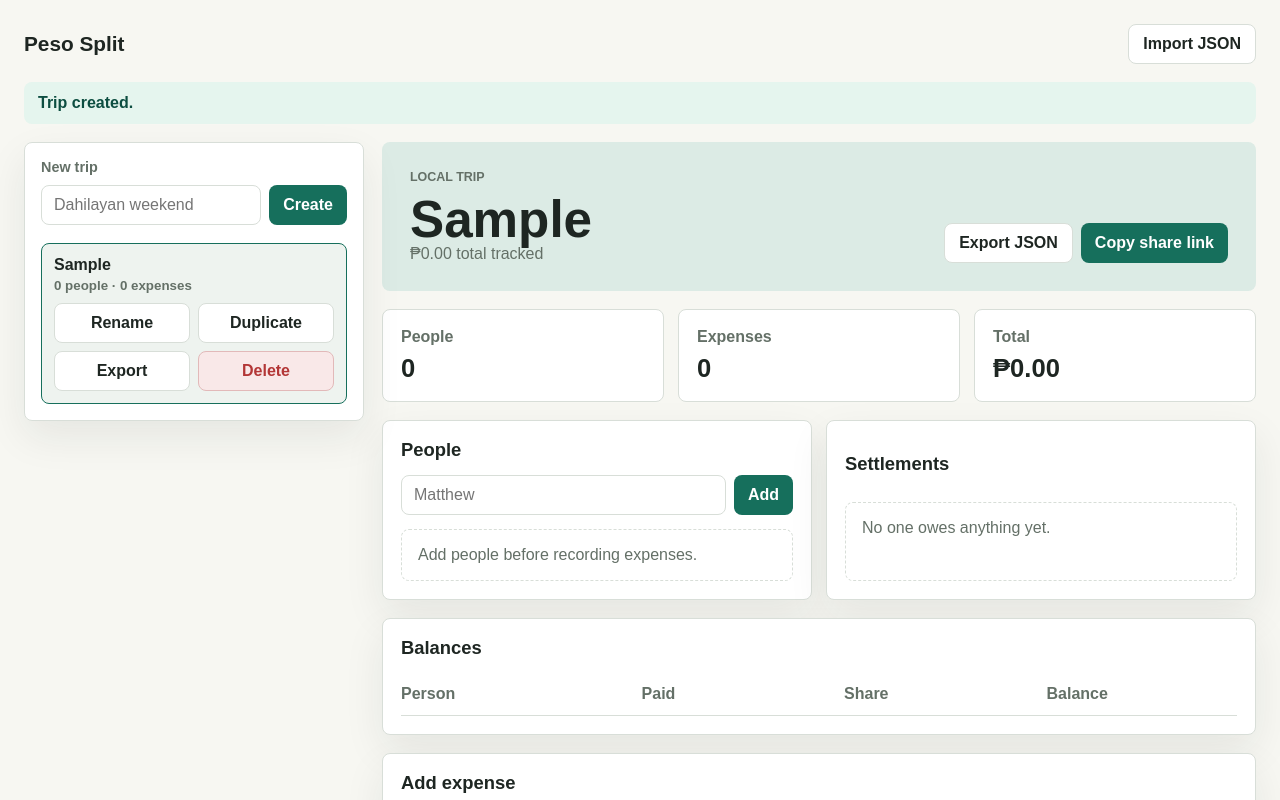
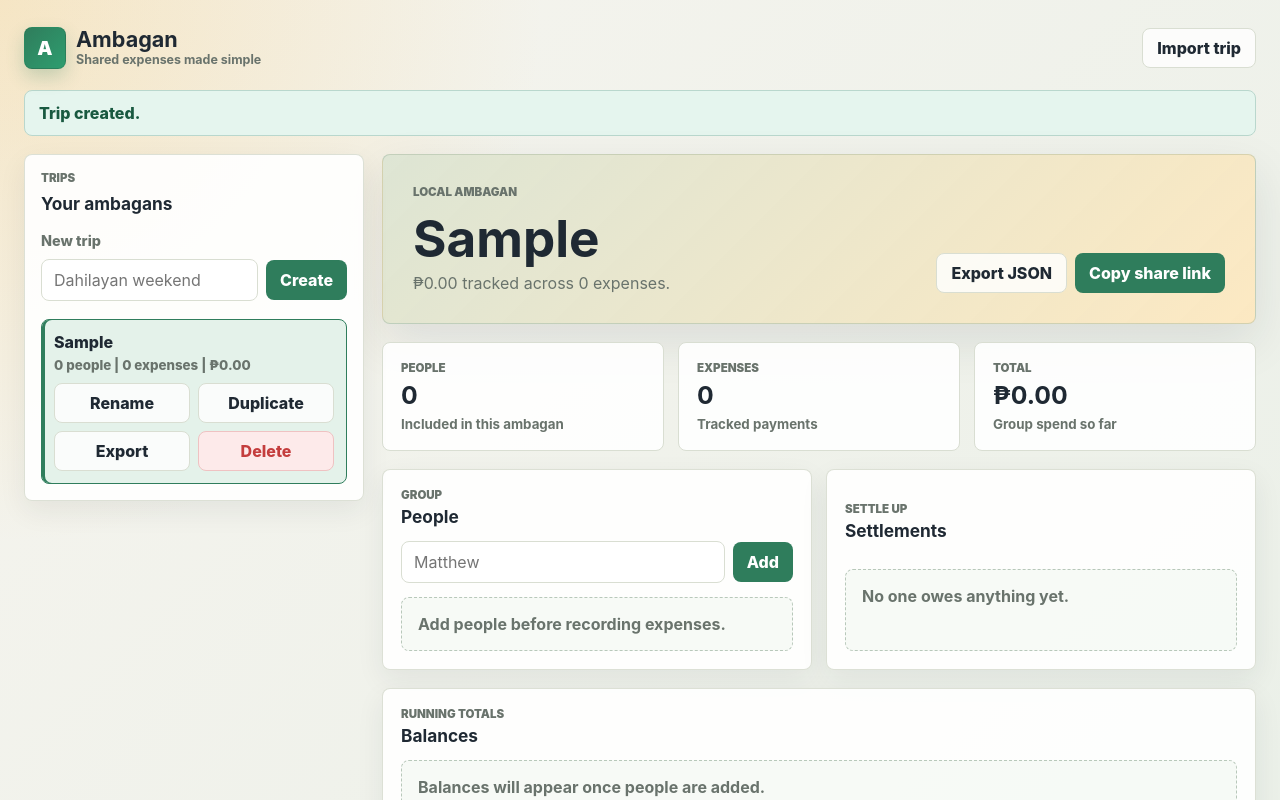
Before and after one commit to matthewdizon/ambagan, a Next.js app: page / in a window 1280 px wide. Both pictures are taken after typing "Sample" into the empty fields and a click on the button "Create". Shown: the top 800 px of the page. Built offline with nearby package versions, Linux system fonts and the light colour scheme.

Commit message:
feat: initial ui changes for ambagan branding

```diff
--- a/app/globals.css
+++ b/app/globals.css
@@ -1,27 +1,41 @@
 :root {
-  --background: #f7f7f2;
+  --background: #f6f4ee;
+  --background-deep: #e8efe7;
   --surface: #ffffff;
-  --surface-muted: #eef3ef;
-  --border: #d8ded8;
-  --text: #1e2622;
-  --muted: #647067;
-  --primary: #166f5c;
-  --primary-dark: #0d4e41;
-  --danger: #b33636;
-  --danger-soft: #f9e8e8;
+  --surface-muted: #f3f7f2;
+  --surface-warm: #fff9eb;
+  --border: #d9ded2;
+  --border-strong: #b8c8ba;
+  --text: #1f2933;
+  --muted: #69736c;
+  --primary: #2f7d5c;
+  --primary-dark: #195940;
+  --primary-soft: #e4f2ea;
+  --accent: #f4b740;
+  --accent-soft: #fff1c8;
+  --danger: #c43d3d;
+  --danger-soft: #fdeaea;
+  --success: #2e9d6f;
   --success-soft: #e5f5ee;
-  --shadow: 0 16px 40px rgba(30, 38, 34, 0.08);
+  --shadow: 0 18px 48px rgba(31, 41, 51, 0.1);
+  --shadow-soft: 0 10px 28px rgba(31, 41, 51, 0.07);
 }
 
 * {
   box-sizing: border-box;
 }
 
+html {
+  background: var(--background);
+}
+
 body {
   margin: 0;
-  background: var(--background);
+  background:
+    radial-gradient(circle at top left, rgba(244, 183, 64, 0.24), transparent 34rem),
+    linear-gradient(135deg, var(--background), var(--background-deep));
   color: var(--text);
-  font-family: Arial, Helvetica, sans-serif;
+  font-family: Inter, ui-sans-serif, system-ui, -apple-system, BlinkMacSystemFont, "Segoe UI", sans-serif;
 }
 
 button,
@@ -38,7 +52,20 @@ button {
   color: #fff;
   cursor: pointer;
   padding: 0 14px;
-  font-weight: 700;
+  font-weight: 800;
+  transition: background-color 140ms ease, border-color 140ms ease, color 140ms ease, transform 140ms ease;
+}
+
+button:hover:not(:disabled) {
+  background: var(--primary-dark);
+  transform: translateY(-1px);
+}
+
+button:focus-visible,
+input:focus-visible,
+select:focus-visible {
+  outline: 3px solid rgba(244, 183, 64, 0.45);
+  outline-offset: 2px;
 }
 
 button:disabled {
@@ -48,7 +75,7 @@ button:disabled {
 
 input,
 select {
-  min-height: 40px;
+  min-height: 42px;
   width: 100%;
   border: 1px solid var(--border);
   border-radius: 8px;
@@ -57,12 +84,17 @@ select {
   padding: 0 12px;
 }
 
+input:hover,
+select:hover {
+  border-color: var(--border-strong);
+}
+
 label {
   display: grid;
   gap: 7px;
   color: var(--muted);
   font-size: 0.9rem;
-  font-weight: 700;
+  font-weight: 800;
 }
 
 h1,
@@ -73,17 +105,24 @@ p {
 }
 
 h1 {
-  font-size: clamp(2rem, 4vw, 3.75rem);
-  line-height: 1;
+  max-width: 860px;
+  font-size: clamp(2.25rem, 4vw, 4rem);
+  line-height: 0.98;
   letter-spacing: 0;
 }
 
 h2 {
-  font-size: 1.15rem;
+  font-size: 1.08rem;
+  letter-spacing: 0;
 }
 
 h3 {
   font-size: 1rem;
+  letter-spacing: 0;
+}
+
+small {
+  color: var(--muted);
 }
 
 .app-shell {
@@ -96,15 +135,56 @@ h3 {
   align-items: center;
   justify-content: space-between;
   gap: 16px;
-  max-width: 1400px;
+  max-width: 1440px;
   margin: 0 auto 18px;
 }
 
 .brand-button {
+  display: flex;
+  align-items: center;
+  gap: 10px;
+  min-height: 48px;
   background: transparent;
   color: var(--text);
   padding: 0;
-  font-size: 1.3rem;
+  text-align: left;
+}
+
+.brand-button:hover:not(:disabled) {
+  background: transparent;
+  color: var(--primary-dark);
+}
+
+.brand-button span:last-child {
+  display: grid;
+  gap: 2px;
+}
+
+.brand-button strong {
+  font-size: 1.35rem;
+  line-height: 1;
+}
+
+.brand-button small {
+  font-size: 0.78rem;
+  font-weight: 700;
+}
+
+.brand-mark {
+  display: inline-grid;
+  width: 42px;
+  height: 42px;
+  flex: 0 0 42px;
+  place-items: center;
+  border: 1px solid rgba(25, 89, 64, 0.18);
+  border-radius: 8px;
+  background:
+    linear-gradient(135deg, var(--primary), var(--success)),
+    var(--primary);
+  box-shadow: 0 8px 18px rgba(47, 125, 92, 0.24);
+  color: #fff;
+  font-size: 1.2rem;
+  font-weight: 900;
 }
 
 .topbar-actions,
@@ -126,30 +206,45 @@ h3 {
 
 .ghost-button {
   border: 1px solid var(--border);
-  background: #fff;
+  background: rgba(255, 255, 255, 0.82);
   color: var(--text);
 }
 
+.ghost-button:hover:not(:disabled) {
+  border-color: var(--primary);
+  background: var(--primary-soft);
+  color: var(--primary-dark);
+}
+
 .danger-button {
-  border: 1px solid #e2b9b9;
+  border: 1px solid #efc2c2;
   background: var(--danger-soft);
   color: var(--danger);
 }
 
+.danger-button:hover:not(:disabled) {
+  border-color: var(--danger);
+  background: #f9d9d9;
+  color: #952626;
+}
+
 .notice {
-  max-width: 1400px;
+  max-width: 1440px;
   margin: 0 auto 18px;
+  border: 1px solid transparent;
   border-radius: 8px;
   padding: 12px 14px;
-  font-weight: 700;
+  font-weight: 800;
 }
 
 .notice.success {
+  border-color: #b9d7cd;
   background: var(--success-soft);
   color: var(--primary-dark);
 }
 
 .notice.error {
+  border-color: #efc2c2;
   background: var(--danger-soft);
   color: var(--danger);
 }
@@ -158,7 +253,7 @@ h3 {
   display: grid;
   grid-template-columns: minmax(280px, 340px) minmax(0, 1fr);
   gap: 18px;
-  max-width: 1400px;
+  max-width: 1440px;
   margin: 0 auto;
   align-items: start;
 }
@@ -166,10 +261,10 @@ h3 {
 .sidebar,
 .panel,
 .loading-panel {
-  border: 1px solid var(--border);
+  border: 1px solid rgba(217, 222, 210, 0.92);
   border-radius: 8px;
-  background: var(--surface);
-  box-shadow: var(--shadow);
+  background: rgba(255, 255, 255, 0.9);
+  box-shadow: var(--shadow-soft);
 }
 
 .sidebar {
@@ -184,6 +279,11 @@ h3 {
 .sidebar .inline-form {
   display: grid;
   grid-template-columns: minmax(0, 1fr) auto;
+}
+
+.sidebar-heading {
+  display: grid;
+  gap: 4px;
 }
 
 .stack {
@@ -206,6 +306,7 @@ h3 {
   overflow: hidden;
   border: 1px solid var(--border);
   border-radius: 8px;
+  background: #fff;
   padding: 12px;
 }
 
@@ -215,19 +316,32 @@ h3 {
 
 .trip-item.active {
   border-color: var(--primary);
-  background: var(--surface-muted);
+  background: var(--primary-soft);
+  box-shadow: inset 3px 0 0 var(--primary);
 }
 
 .trip-select {
   display: grid;
   height: auto;
   min-height: 0;
-  gap: 4px;
+  gap: 5px;
   width: 100%;
   background: transparent;
   color: var(--text);
   text-align: left;
   padding: 0;
+}
+
+.trip-select:hover:not(:disabled) {
+  background: transparent;
+  color: var(--primary-dark);
+  transform: none;
+}
+
+.trip-select span {
+  overflow: hidden;
+  text-overflow: ellipsis;
+  white-space: nowrap;
 }
 
 .trip-select small,
@@ -240,6 +354,7 @@ h3 {
 .trip-panel {
   display: grid;
   gap: 18px;
+  min-width: 0;
 }
 
 .trip-header {
@@ -247,15 +362,25 @@ h3 {
   align-items: flex-end;
   justify-content: space-between;
   gap: 18px;
+  overflow: hidden;
+  border: 1px solid rgba(25, 89, 64, 0.16);
   border-radius: 8px;
-  background: #dcebe5;
-  padding: 28px;
+  background:
+    linear-gradient(135deg, rgba(47, 125, 92, 0.16), rgba(244, 183, 64, 0.24)),
+    var(--surface-warm);
+  box-shadow: var(--shadow);
+  padding: 30px;
+}
+
+.trip-header > div:first-child {
+  display: grid;
+  gap: 10px;
 }
 
 .eyebrow {
-  margin-bottom: 10px;
-  font-size: 0.78rem;
-  font-weight: 800;
+  margin-bottom: 4px;
+  font-size: 0.72rem;
+  font-weight: 900;
   letter-spacing: 0;
   text-transform: uppercase;
 }
@@ -273,20 +398,28 @@ h3 {
 
 .metric {
   display: grid;
-  gap: 8px;
+  gap: 7px;
   border: 1px solid var(--border);
   border-radius: 8px;
-  background: var(--surface);
+  background: rgba(255, 255, 255, 0.9);
   padding: 18px;
 }
 
 .metric span {
   color: var(--muted);
-  font-weight: 700;
+  font-weight: 900;
+  text-transform: uppercase;
+  font-size: 0.72rem;
 }
 
 .metric strong {
-  font-size: 1.6rem;
+  overflow-wrap: anywhere;
+  font-size: 1.55rem;
+  line-height: 1.08;
+}
+
+.metric small {
+  font-weight: 700;
 }
 
 .panel {
@@ -303,26 +436,38 @@ h3 {
 }
 
 .empty-state {
-  border: 1px dashed var(--border);
+  border: 1px dashed var(--border-strong);
   border-radius: 8px;
+  background: rgba(243, 247, 242, 0.64);
   color: var(--muted);
   padding: 16px;
+  font-weight: 700;
 }
 
 .empty-hero {
   align-content: center;
   min-height: 560px;
-  padding: 40px;
+  border: 1px solid rgba(25, 89, 64, 0.16);
+  border-radius: 8px;
+  background:
+    linear-gradient(135deg, rgba(47, 125, 92, 0.16), rgba(244, 183, 64, 0.24)),
+    var(--surface-warm);
+  box-shadow: var(--shadow);
+  padding: 42px;
 }
 
-.empty-hero p {
-  max-width: 620px;
+.empty-hero p:not(.eyebrow) {
+  max-width: 640px;
   margin-top: 14px;
   color: var(--muted);
   font-size: 1.1rem;
+  line-height: 1.6;
 }
 
 .loading-panel {
+  display: flex;
+  align-items: center;
+  gap: 12px;
   max-width: 620px;
   margin: 20vh auto 0;
   padding: 24px;
@@ -342,6 +487,7 @@ h3 {
 .settlement-row {
   border: 1px solid var(--border);
   border-radius: 8px;
+  background: #fff;
   padding: 10px 12px;
 }
 
@@ -350,6 +496,13 @@ h3 {
   min-width: 0;
   align-items: center;
   gap: 10px;
+  font-weight: 800;
+}
+
+.person-identity span:last-child {
+  overflow: hidden;
+  text-overflow: ellipsis;
+  white-space: nowrap;
 }
 
 .person-avatar {
@@ -363,8 +516,13 @@ h3 {
   border-radius: 50%;
   color: #fff;
   font-size: 0.82rem;
-  font-weight: 800;
+  font-weight: 900;
   text-shadow: 0 1px 8px rgba(30, 38, 34, 0.35);
+}
+
+.settlement-row strong,
+.expense-actions strong {
+  white-space: nowrap;
 }
 
 .settlement-summary {
@@ -384,19 +542,25 @@ h3 {
   padding: 12px 0;
 }
 
+.table-row:last-child {
+  border-bottom: 0;
+}
+
 .table-head {
   color: var(--muted);
-  font-weight: 800;
+  font-weight: 900;
+  text-transform: uppercase;
+  font-size: 0.75rem;
 }
 
 .positive {
   color: var(--primary-dark);
-  font-weight: 800;
+  font-weight: 900;
 }
 
 .negative {
   color: var(--danger);
-  font-weight: 800;
+  font-weight: 900;
 }
 
 .expense-form {
@@ -424,7 +588,7 @@ h3 {
   gap: 12px;
   color: var(--muted);
   font-size: 0.9rem;
-  font-weight: 800;
+  font-weight: 900;
 }
 
 .check-row {
@@ -432,6 +596,7 @@ h3 {
   align-items: center;
   border: 1px solid var(--border);
   border-radius: 8px;
+  background: #fff;
   padding: 10px;
   color: var(--text);
 }
@@ -441,12 +606,37 @@ h3 {
   width: auto;
 }
 
+.check-row span {
+  overflow: hidden;
+  text-overflow: ellipsis;
+  white-space: nowrap;
+}
+
+.submit-button {
+  justify-self: start;
+  min-width: 150px;
+}
+
 .expense-item {
   grid-template-columns: minmax(0, 1fr) auto;
   align-items: start;
   border: 1px solid var(--border);
   border-radius: 8px;
+  background: #fff;
   padding: 14px;
+}
+
+.expense-item > div:first-child {
+  min-width: 0;
+}
+
+.expense-item h3 {
+  overflow-wrap: anywhere;
+}
+
+.expense-item p {
+  margin-top: 5px;
+  line-height: 1.5;
 }
 
 .share-list {
@@ -462,6 +652,7 @@ h3 {
   padding: 6px 10px;
   color: var(--muted);
   font-size: 0.86rem;
+  font-weight: 700;
 }
 
 .expense-actions {
@@ -496,15 +687,25 @@ h3 {
   .topbar,
   .header-actions,
   .compact-actions,
-  .expense-item {
+  .expense-item,
+  .participant-toolbar {
     align-items: stretch;
     flex-direction: column;
+  }
+
+  .brand-button small {
+    display: none;
   }
 
   .inline-form,
   .sidebar .inline-form {
     display: grid;
     grid-template-columns: 1fr;
+  }
+
+  .trip-header,
+  .empty-hero {
+    padding: 24px;
   }
 
   .expense-item {
@@ -514,4 +715,8 @@ h3 {
   .expense-actions {
     justify-items: stretch;
   }
+
+  .submit-button {
+    justify-self: stretch;
+  }
 }
--- a/app/layout.tsx
+++ b/app/layout.tsx
@@ -3,8 +3,8 @@ import type { ReactNode } from "react";
 import "./globals.css";
 
 export const metadata: Metadata = {
-  title: "Simple Expense Tracker",
-  description: "A no-login trip expense tracker for shared balances."
+  title: "Ambagan",
+  description: "A no-login shared expense tracker for trips, meals, and group balances."
 };
 
 export default function RootLayout({
--- a/src/components/ExpenseTrackerApp.tsx
+++ b/src/components/ExpenseTrackerApp.tsx
@@ -201,6 +201,13 @@ export function ExpenseTrackerApp() {
   const settlements = useMemo(() => calculateSettlements(balances), [balances]);
   const settlementReceipts = useMemo(() => calculateSettlementReceipts(settlements), [settlements]);
   const tripTotal = selectedTrip ? getTripTotalMinor(selectedTrip) : 0;
+  const tripMetrics = selectedTrip
+    ? [
+        { label: "People", value: selectedTrip.people.length.toString(), detail: "Included in this ambagan" },
+        { label: "Expenses", value: selectedTrip.expenses.length.toString(), detail: "Tracked payments" },
+        { label: "Total", value: formatMoney(tripTotal), detail: "Group spend so far" }
+      ]
+    : [];
 
   function showNotice(tone: AppNotice["tone"], message: string) {
     setNotice({ tone, message });
@@ -472,7 +479,10 @@ export function ExpenseTrackerApp() {
   if (!isReady) {
     return (
       <main className="app-shell">
-        <section className="loading-panel">Loading your trips...</section>
+        <section className="loading-panel">
+          <span className="brand-mark" aria-hidden="true">A</span>
+          <strong>Loading Ambagan...</strong>
+        </section>
       </main>
     );
   }
@@ -481,12 +491,16 @@ export function ExpenseTrackerApp() {
     <main className="app-shell">
       <header className="topbar">
         <button className="brand-button" type="button" onClick={() => setSharedTrip(null)}>
-          Peso Split
+          <span className="brand-mark" aria-hidden="true">A</span>
+          <span>
+            <strong>Ambagan</strong>
+            <small>Shared expenses made simple</small>
+          </span>
         </button>
         <div className="topbar-actions">
           <input ref={importInputRef} className="file-input" type="file" accept="application/json" onChange={handleImportTrip} />
           <button className="ghost-button" type="button" onClick={() => importInputRef.current?.click()}>
-            Import JSON
+            Import trip
           </button>
         </div>
       </header>
@@ -495,6 +509,10 @@ export function ExpenseTrackerApp() {
 
       <div className="workspace">
         <aside className="sidebar">
+          <div className="sidebar-heading">
+            <p className="eyebrow">Trips</p>
+            <h2>Your ambagans</h2>
+          </div>
           <form className="stack" onSubmit={handleCreateTrip}>
             <label htmlFor="new-trip">New trip</label>
             <div className="inline-form">
@@ -510,7 +528,7 @@ export function ExpenseTrackerApp() {
 
           <div className="trip-list" aria-label="Saved trips">
             {trips.length === 0 ? (
-              <div className="empty-state">No saved trips yet. Create one to start tracking balances.</div>
+              <div className="empty-state">No trips yet. Create one to start tracking balances.</div>
             ) : (
               trips.map((trip) => (
                 <article className={`trip-item ${selectedTrip?.id === trip.id && !isReadOnly ? "active" : ""}`} key={trip.id}>
@@ -528,7 +546,7 @@ export function ExpenseTrackerApp() {
                     <>
                       <button className="trip-select" type="button" onClick={() => { setSelectedTripId(trip.id); setSharedTrip(null); }}>
                         <span>{trip.name}</span>
-                        <small>{trip.people.length} people · {trip.expenses.length} expenses</small>
+                        <small>{trip.people.length} people | {trip.expenses.length} expenses | {formatMoney(getTripTotalMinor(trip))}</small>
                       </button>
                       <div className="compact-actions">
                         <button className="ghost-button" type="button" onClick={() => { setRenamingTripId(trip.id); setRenameValue(trip.name); }}>
@@ -556,9 +574,9 @@ export function ExpenseTrackerApp() {
           <section className="trip-panel">
             <div className="trip-header">
               <div>
-                <p className="eyebrow">{isReadOnly ? "Shared read-only snapshot" : "Local trip"}</p>
+                <p className="eyebrow">{isReadOnly ? "Shared read-only snapshot" : "Local ambagan"}</p>
                 <h1>{selectedTrip.name}</h1>
-                <p>{formatMoney(tripTotal)} total tracked</p>
+                <p>{formatMoney(tripTotal)} tracked across {selectedTrip.expenses.length} expenses.</p>
               </div>
               <div className="header-actions">
                 {isReadOnly ? (
@@ -575,24 +593,18 @@ export function ExpenseTrackerApp() {
             </div>
 
             <section className="metrics-grid">
-              <div className="metric">
-                <span>People</span>
-                <strong>{selectedTrip.people.length}</strong>
-              </div>
-              <div className="metric">
-                <span>Expenses</span>
-                <strong>{selectedTrip.expenses.length}</strong>
-              </div>
-              <div className="metric">
-                <span>Total</span>
-                <strong>{formatMoney(tripTotal)}</strong>
-              </div>
+              {tripMetrics.map((metric) => (
+                <MetricCard key={metric.label} {...metric} />
+              ))}
             </section>
 
             <section className="two-column">
               <div className="panel">
                 <div className="panel-heading">
+                  <div>
+                    <p className="eyebrow">Group</p>
                     <h2>People</h2>
+                  </div>
                 </div>
                 {!isReadOnly ? (
                   <form className="inline-form" onSubmit={handleAddPerson}>
@@ -623,7 +635,10 @@ export function ExpenseTrackerApp() {
 
               <div className="panel">
                 <div className="panel-heading">
+                  <div>
+                    <p className="eyebrow">Settle up</p>
                     <h2>Settlements</h2>
+                  </div>
                 </div>
                 {settlements.length === 0 ? (
                   <div className="empty-state">No one owes anything yet.</div>
@@ -648,8 +663,14 @@ export function ExpenseTrackerApp() {
 
             <section className="panel">
               <div className="panel-heading">
+                <div>
+                  <p className="eyebrow">Running totals</p>
                   <h2>Balances</h2>
                 </div>
+              </div>
+              {balances.length === 0 ? (
+                <div className="empty-state">Balances will appear once people are added.</div>
+              ) : (
                 <div className="balance-table">
                   <div className="table-row table-head">
                     <span>Person</span>
@@ -666,12 +687,16 @@ export function ExpenseTrackerApp() {
                     </div>
                   ))}
                 </div>
+              )}
             </section>
 
             {!isReadOnly ? (
               <section className="panel">
                 <div className="panel-heading">
-                  <h2>{editingExpenseId ? "Edit expense" : "Add expense"}</h2>
+                  <div>
+                    <p className="eyebrow">Record</p>
+                    <h2>{editingExpenseId ? "Edit expense" : "Add ambag"}</h2>
+                  </div>
                   {editingExpenseId ? (
                     <button className="ghost-button" type="button" onClick={resetExpenseForm}>
                       Cancel edit
@@ -692,10 +717,13 @@ export function ExpenseTrackerApp() {
 
             <section className="panel">
               <div className="panel-heading">
+                <div>
+                  <p className="eyebrow">Ledger</p>
                   <h2>Expenses</h2>
                 </div>
+              </div>
               {selectedTrip.expenses.length === 0 ? (
-                <div className="empty-state">No expenses yet.</div>
+                <div className="empty-state">No expenses yet. Add the first ambag when someone pays.</div>
               ) : (
                 <div className="expense-list">
                   {selectedTrip.expenses.map((expense) => (
@@ -734,12 +762,23 @@ export function ExpenseTrackerApp() {
           </section>
         ) : (
           <section className="trip-panel empty-hero">
-            <h1>Track trip expenses without accounts.</h1>
-            <p>Create a trip, add people, record expenses, and copy a read-only link when friends need to see the balances.</p>
+            <p className="eyebrow">Ambagan</p>
+            <h1>Track shared expenses without accounts.</h1>
+            <p>Create a trip, add people, record payments, and copy a read-only link when friends need to see the balances.</p>
           </section>
         )}
       </div>
     </main>
+  );
+}
+
+function MetricCard({ label, value, detail }: { label: string; value: string; detail: string }) {
+  return (
+    <div className="metric">
+      <span>{label}</span>
+      <strong>{value}</strong>
+      <small>{detail}</small>
+    </div>
   );
 }
 
@@ -852,8 +891,8 @@ function ExpenseForm({
         </div>
       ) : null}
 
-      <button type="submit" disabled={people.length === 0}>
-        {isEditing ? "Save expense" : "Add expense"}
+      <button className="submit-button" type="submit" disabled={people.length === 0}>
+        {isEditing ? "Save expense" : "Add ambag"}
       </button>
     </form>
   );
```
Lines whose indentation alone changed are shown as unchanged.
